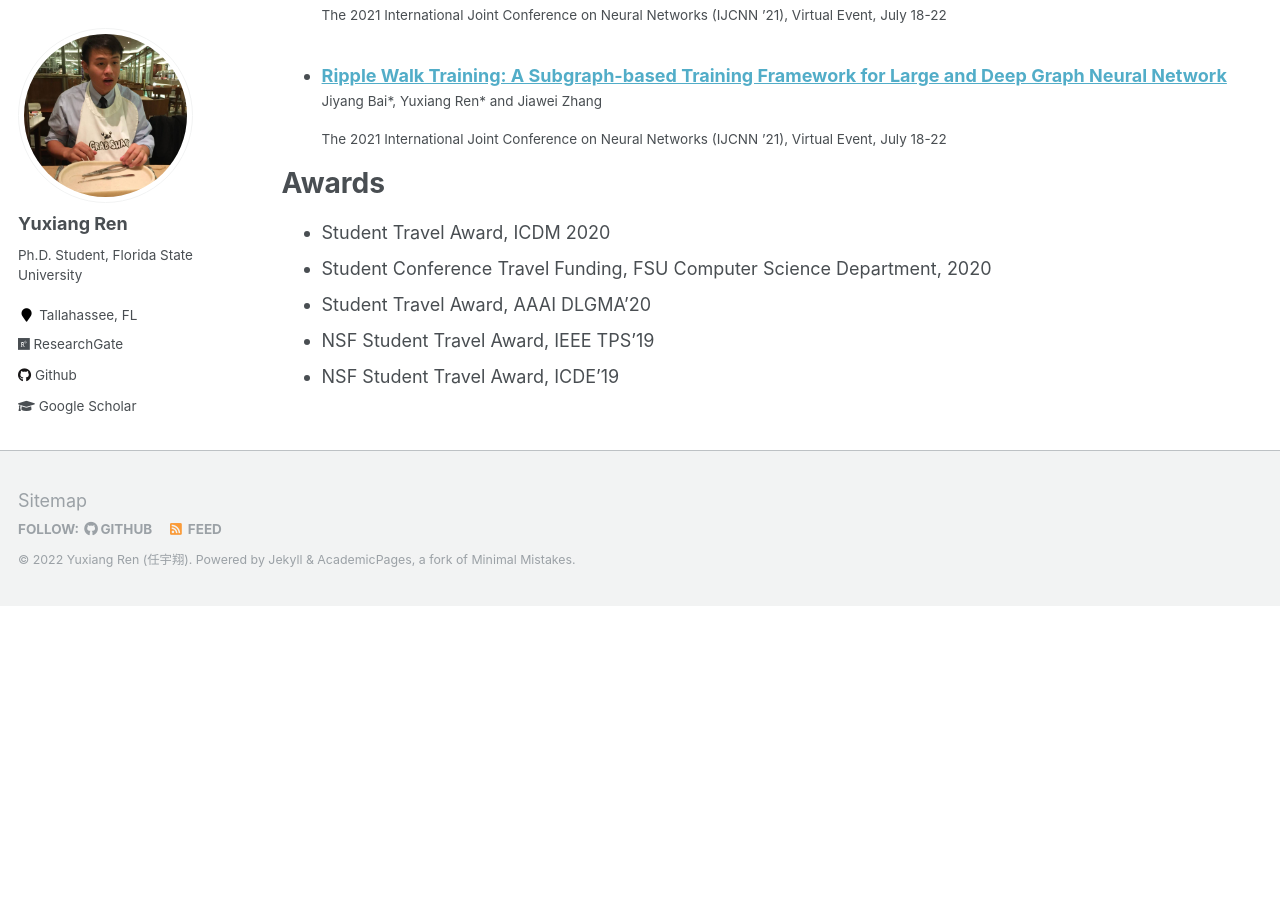
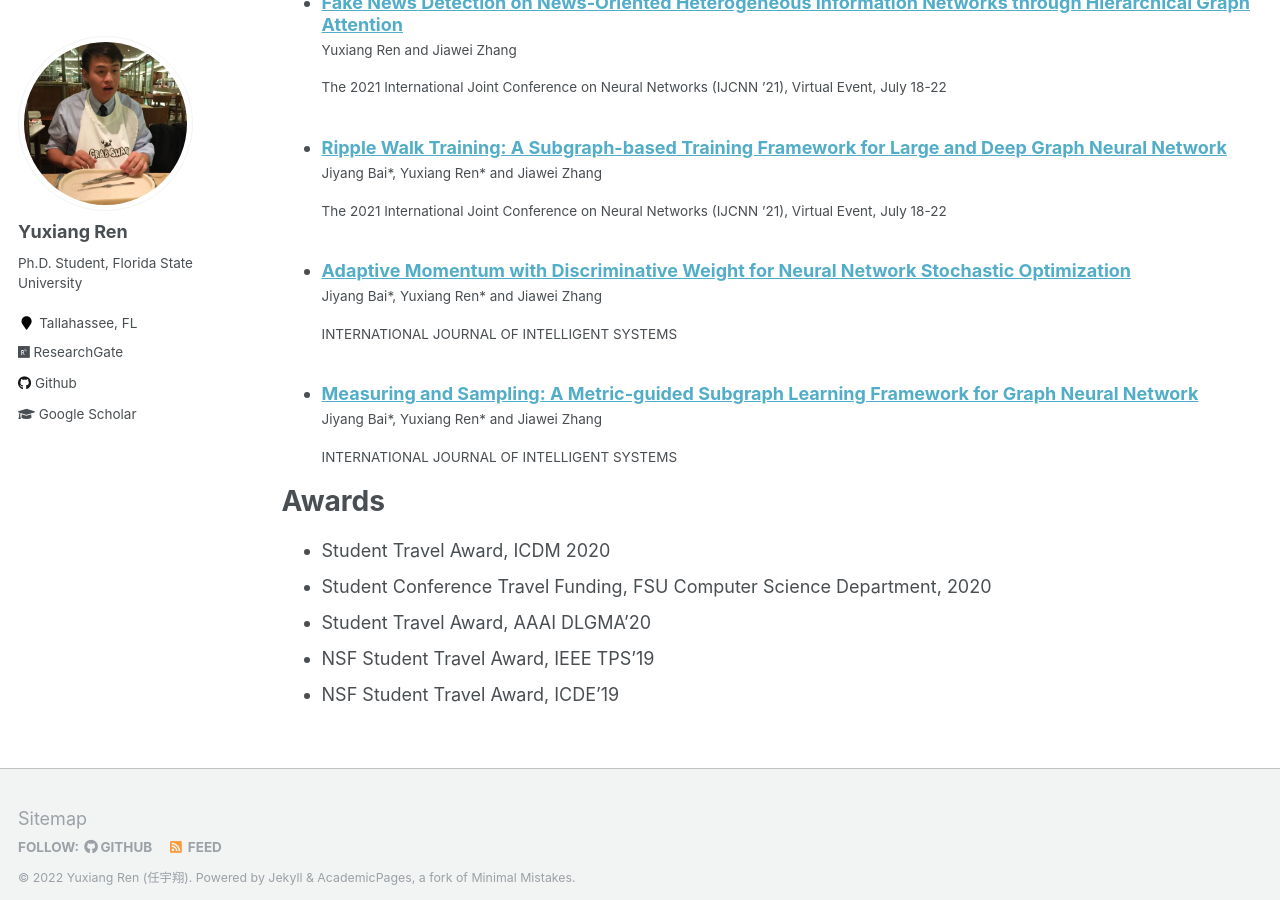
Before and after one commit to YuxiangRen/YuxiangRen.github.io, a Jekyll site: the page built from _pages/cv.md, in a window 1280 px wide and 900 px high, scrolled down 2566 px. Built offline with Jekyll 4.4.1, drawn with Linux system fonts in a browser that asks for light colours; before the commit the page ends 3172 px from its top, so only the background shows below that; some of the changed text lies outside the part shown.

Commit message:
2022-04-17

```diff
--- /dev/null
+++ b/_publications/2022-ijis-deam.md
@@ -0,0 +1,9 @@
+---
+title: "Adaptive Momentum with Discriminative Weight for Neural Network Stochastic Optimization"
+collection: publications
+permalink: /publication/2022-ijis-deam
+excerpt: 'Jiyang Bai*, Yuxiang Ren* and Jiawei Zhang'
+date: 2022-02-01
+venue: 'INTERNATIONAL JOURNAL OF INTELLIGENT SYSTEMS'
+---
+[Paper](http://yuxiangren.github.io/files/DEAM2022.pdf)
--- /dev/null
+++ b/_publications/2022-ijis-metric.md
@@ -0,0 +1,9 @@
+---
+title: "Measuring and Sampling: A Metric-guided Subgraph Learning Framework for Graph Neural Network"
+collection: publications
+permalink: /publication/2022-ijis-metric
+excerpt: 'Jiyang Bai*, Yuxiang Ren* and Jiawei Zhang'
+date: 2022-04-01
+venue: 'INTERNATIONAL JOURNAL OF INTELLIGENT SYSTEMS'
+---
+[Paper](http://yuxiangren.github.io/files/Metric2022.pdf)
```
Also changed, not shown: _pages/about.md (+1 -0 lines), _pages/cv.md (+3 -0 lines), 2 other files.
